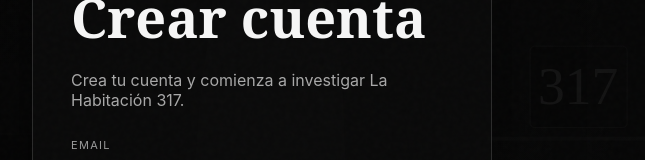
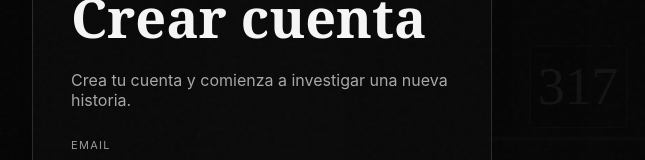
Before and after one commit to cesarrosa610-collab/el-vago, a Next.js app: page /register in a window 1280 px wide. Shown: the part 266-426 px from the top of the page, without its empty margins (378-1023 px from the left). Built offline with nearby package versions, Linux system fonts and the light colour scheme.

Commit message:
content: generalize V2 experience across expedientes

```diff
--- a/src/app/register/page.tsx
+++ b/src/app/register/page.tsx
@@ -30,7 +30,7 @@ export default function Register() {
         <section className="authCard">
           <p className="eyebrow">FICCIÓN INTERACTIVA</p>
           <h1>Crear cuenta</h1>
-          <p className="muted">Crea tu cuenta y comienza a investigar La Habitación 317.</p>
+          <p className="muted">Crea tu cuenta y comienza a investigar una nueva historia.</p>
           <form className="stack authForm" onSubmit={go}>
             <label>Email<input className="input" type="email" autoComplete="email" required placeholder="tu@email.com" value={email} onChange={e => setEmail(e.target.value)} /></label>
             <label>Contraseña<input className="input" type="password" minLength={6} autoComplete="new-password" required placeholder="Mínimo 6 caracteres" value={password} onChange={e => setPassword(e.target.value)} /></label>
```
